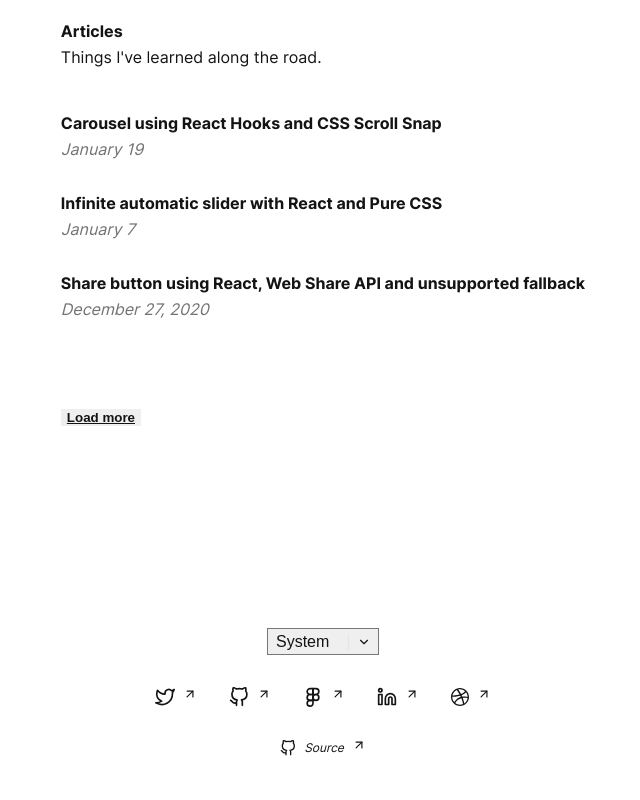
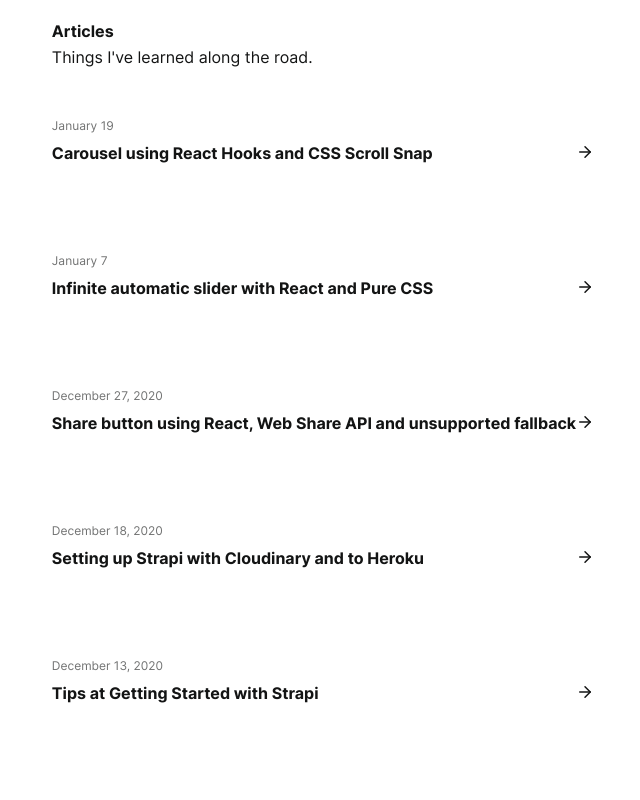
Before and after one commit to edgarlr/edgarlr.com, a Next.js app: page / in a window 1280 px wide. Shown: the part 1960-2760 px from the top of the page, without its empty margins (317-957 px from the left). Built offline with nearby package versions, Linux system fonts and the light colour scheme.

Commit message:
Update Article List

```diff
--- a/components/articles/ArticlesList.module.css
+++ b/components/articles/ArticlesList.module.css
@@ -1,34 +1,52 @@
 .root {
   padding: var(--gap-half) 0;
+  display: flex;
+  flex-direction: column;
 }
 
 .entry {
   margin: var(--gap-doble) 0;
   cursor: pointer;
   transition: var(--transition-short);
+  display: grid;
+  position: relative;
 }
+
 .entry:hover {
-  opacity: var(--hover-opacity);
+  text-decoration: none;
 }
 
 .date {
-  font-size: var(--font-size-s);
+  font-size: var(--font-size-xs);
   color: var(--fg-light);
 }
 
 .button {
+  display: flex;
+  justify-content: center;
+  align-items: center;
+  transition: var(--transition-short);
+  font-size: var(--font-size-sm);
+  font-weight: var(--font-weight-bold);
+  gap: var(--gap-half);
+  opacity: 0.8;
+  padding: 0.25rem 0.5rem;
   border: none;
-  color: var(--fg);
-  font-weight: var(--font-weight-bold);
-  text-decoration: underline;
-  margin: 3.5rem auto 0;
+  background-color: transparent;
+  max-width: max-content;
+  align-self: center;
+  margin-top: 3rem;
+  color: var(--fg)
 }
 
-.button:hover,
-.button:disabled {
-  border: none;
-  opacity: var(--hover-opacity);
+
+.button:hover {
+  text-decoration: none;
+  opacity: 1;
+  border-radius: var(--border-radius);
+  background-color: rgba(0, 0, 0, 0.1);
 }
+
 
 .title {
   margin: 0.25rem 0;
@@ -36,4 +54,27 @@
   font-family: var(--font-sans);
   font-weight: var(--font-weight-bold);
   line-height: var(--font-line-height-s);
+  display: flex;
+  justify-content: space-between;
 }
+
+.icon {
+  transform: translateX(0);
+  transition: all 0.15s;
+}
+
+
+.entry:hover .icon{
+  transform: translateX(5px);
+}
+
+.entry:hover .title{
+  text-decoration: underline;
+}
+
+@media screen and (min-width: 1024px) {
+  .root {
+    grid-template-columns: 3fr 9fr;
+    gap: 1rem;
+  }
+}
--- a/components/articles/ArticlesList.tsx
+++ b/components/articles/ArticlesList.tsx
@@ -1,3 +1,4 @@
+import ArrowRight from '@components/icons/ArrowRight'
 import dateFormatter from '@lib/dateFormatter'
 import Link from 'next/link'
 import { useState } from 'react'
@@ -9,7 +10,7 @@ type Props = {
 }
 
 const ArticlesList = ({ posts, paginate }: Props) => {
-  const PAGE_MAX = 3
+  const PAGE_MAX = 5
   const [loadedArticles, setLoadedArticles] = useState(PAGE_MAX)
 
   return (
@@ -18,10 +19,15 @@ const ArticlesList = ({ posts, paginate }: Props) => {
         .slice(0, paginate ? loadedArticles : undefined)
         .map(({ slug, date, title }) => (
           <Link href={`/articles/${slug}`} key={slug}>
-            <div className={`${s.entry} no-user-select`}>
-              <p className={s.title}>{title}</p>
-              <p className={`italic ${s.date}`}>{dateFormatter(date)}</p>
-            </div>
+            <a className={`${s.entry} no-user-select`}>
+              <p className={` ${s.date}`}>{dateFormatter(date)}</p>
+              <p className={s.title}>
+                {title}{' '}
+                <span className={s.icon}>
+                  <ArrowRight width={18} height={18} />
+                </span>
+              </p>
+            </a>
           </Link>
         ))}
 
--- a/components/common/Footer/Footer.module.css
+++ b/components/common/Footer/Footer.module.css
@@ -3,6 +3,7 @@
   flex-direction: column;
   align-items: center;
   padding: var(--gap-15) 0 var(--gap-triple);
+  gap: var(--gap-15)
 }
 
 .root > a {
--- a/components/common/Footer/Footer.tsx
+++ b/components/common/Footer/Footer.tsx
@@ -2,7 +2,6 @@ import s from './Footer.module.css'
 import SocialLinks from '@components/SocialLinks/SocialLinks'
 import { RepoUrl } from '@lib/constants'
 import ThemeSelect from '@components/themeSelect'
-import Github from '@components/icons/Github'
 import { IconLink } from '@components/ui/IconLink'
 
 const Footer = () => {
@@ -10,12 +9,9 @@ const Footer = () => {
     <footer className={s.root}>
       <ThemeSelect />
       <SocialLinks />
-      <IconLink
-        href={RepoUrl}
-        label="Source"
-        ariaLabel="Link to source code on github"
-      >
-        <Github width="16" height="16" />
+
+      <IconLink href={RepoUrl} ariaLabel="Link to source code on github">
+        Source
       </IconLink>
     </footer>
   )
```
